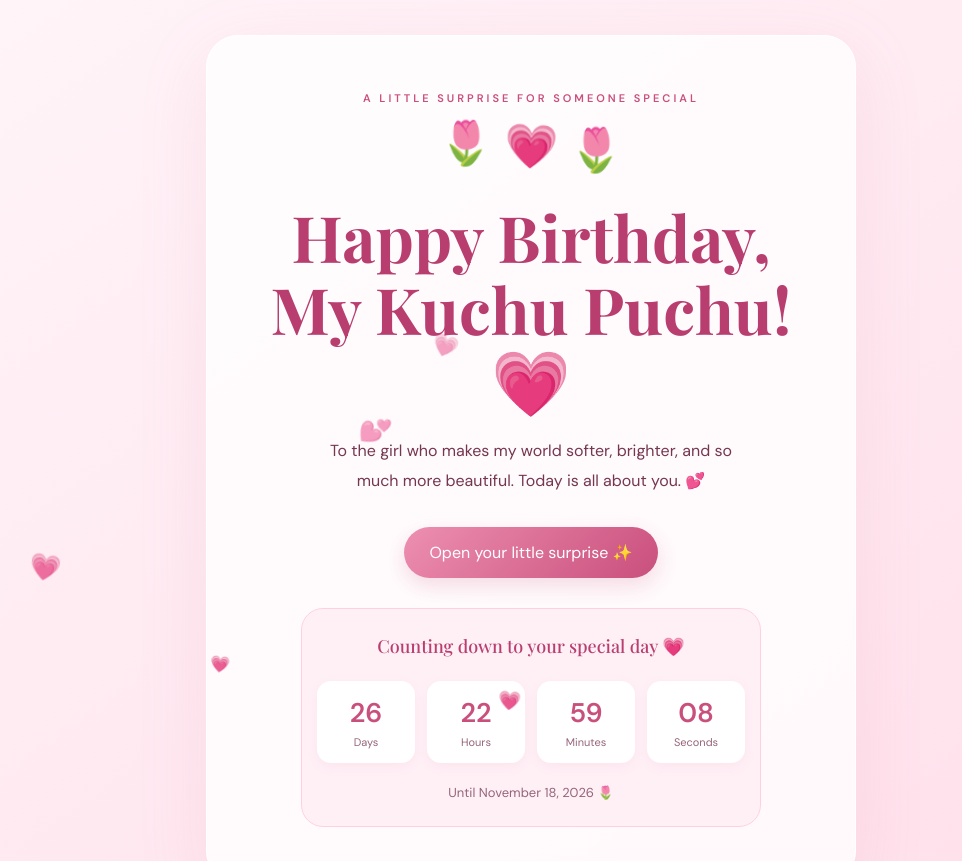
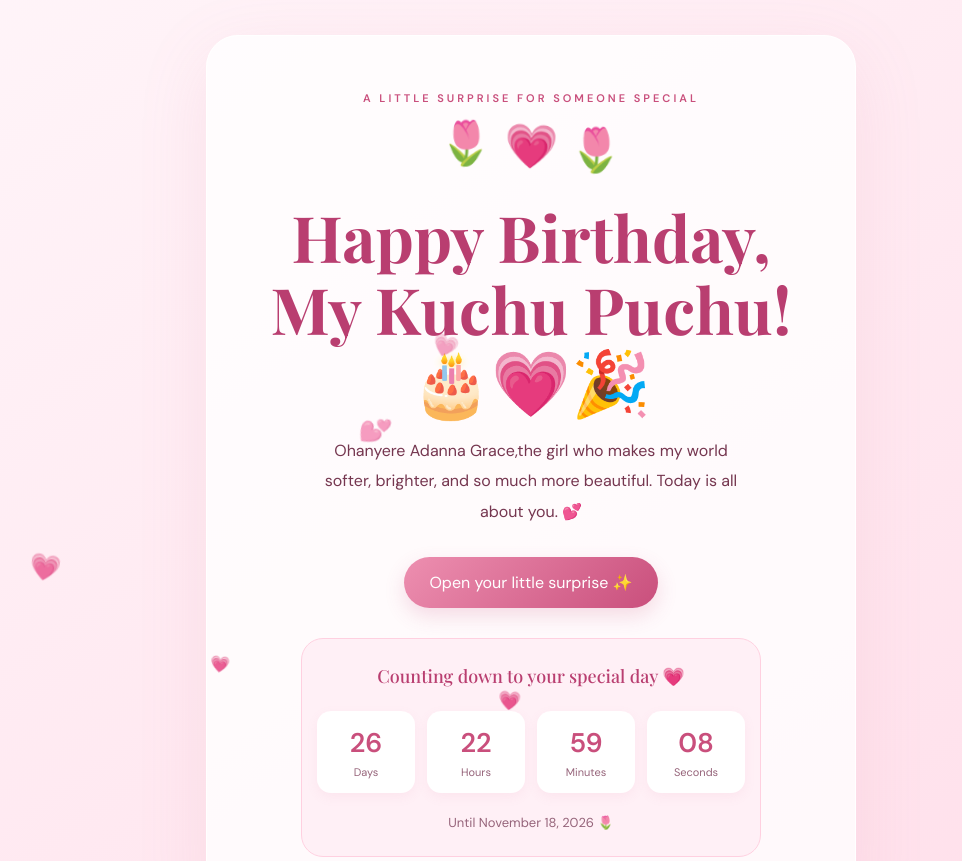
Before and after one commit to jessieswrld/kuchu-puchu-birthday, a plain HTML site: page index.html in a window 1280 px wide. Shown: the top 861 px of the page, without its empty margins (109-1071 px from the left). Drawn offline with nearby package versions, Linux system fonts and the light colour scheme.

Commit message:
Add birthday cake emoji 🎂

```diff
--- a/index.html
+++ b/index.html
@@ -301,9 +301,9 @@ footer {
         <div class="card">
             <div class="eyebrow">A little surprise for someone special</div>
             <div class="flower">🌷 💗 🌷</div>
-            <h1>Happy Birthday,<br>My Kuchu Puchu! 💗</h1>
+            <h1>Happy Birthday,<br>My Kuchu Puchu! 🎂💗🎉</h1>
             <p class="intro">
-                To the girl who makes my world softer, brighter,
+                Ohanyere Adanna Grace,the girl who makes my world softer, brighter,
                 and so much more beautiful. Today is all about you. 💕
             </p>
             <a class="button" href="#memories">Open your little surprise ✨</a>
```
